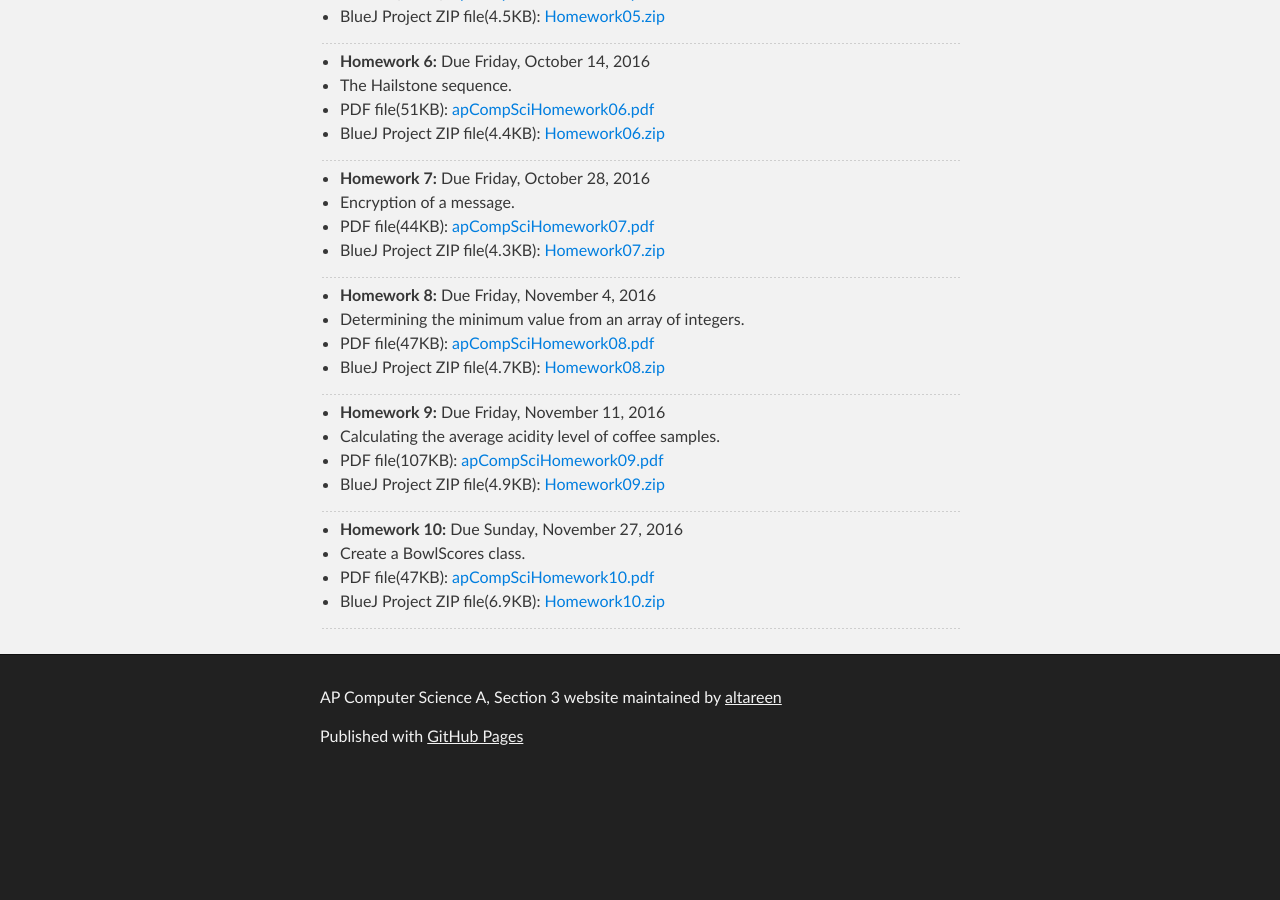
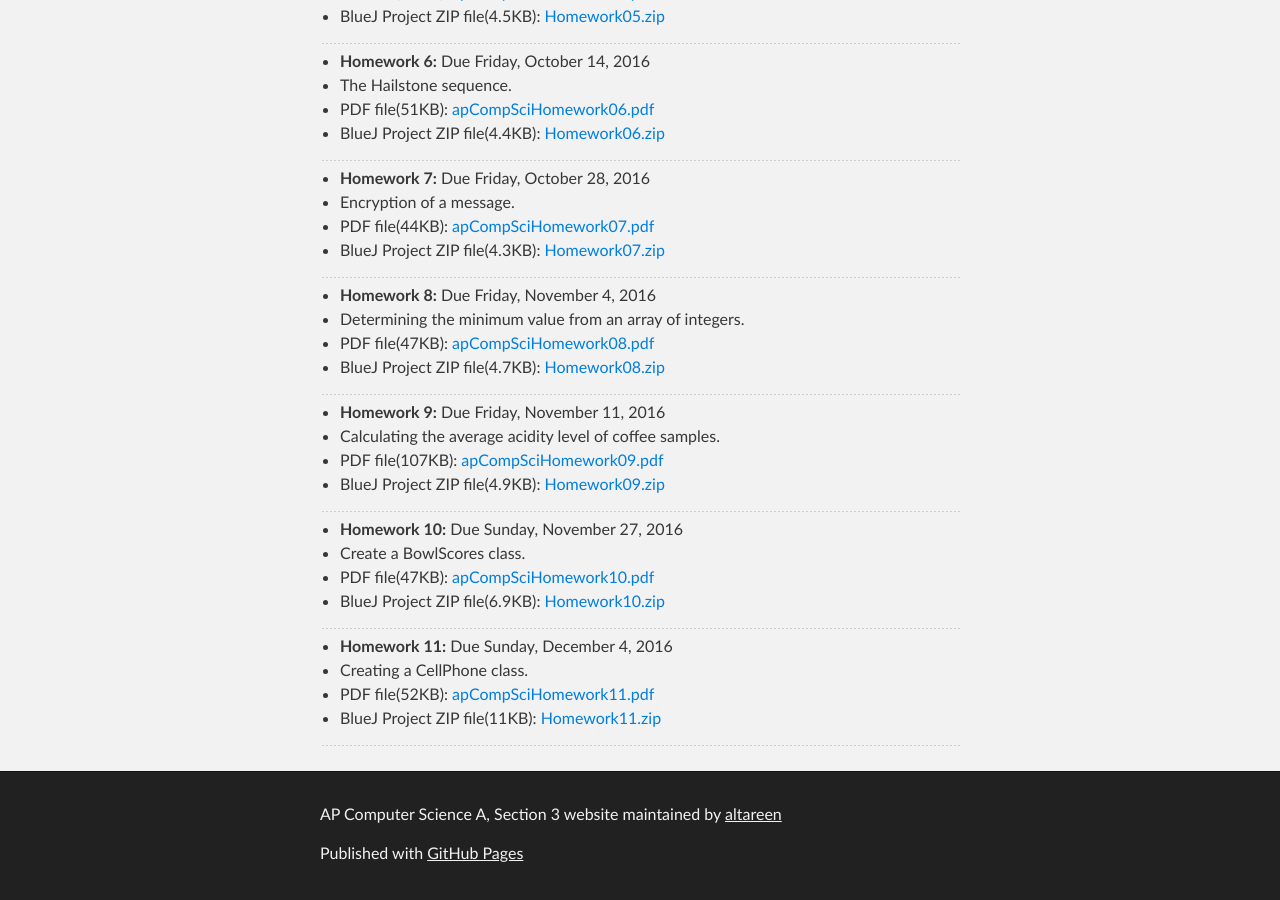
Before and after one commit to ynot1609/apcompsci3, a Jekyll site: the page built from homework/index.md, in a window 1280 px wide and 900 px high, scrolled down 1277 px. Built offline with Jekyll 4.4.1, drawn with Linux system fonts in a browser that asks for light colours; before the commit the page ends 2060 px from its top, so only the background shows below that.

Commit message:
added hw11

```diff
--- a/homework/index.md
+++ b/homework/index.md
@@ -94,3 +94,10 @@ title: Homework Assignments
 + BlueJ Project ZIP file(6.9KB): [Homework10.zip](/apcompsci3/assets/Homework10.zip)
 
 ---
+
++ **Homework 11:** Due Sunday, December 4, 2016
++ Creating a CellPhone class.
++ PDF file(52KB): [apCompSciHomework11.pdf](/apcompsci3/assets/apCompSciHomework11.pdf)
++ BlueJ Project ZIP file(11KB): [Homework11.zip](/apcompsci3/assets/Homework11.zip)
+
+---
```
Also changed, not shown: 2 other files.
